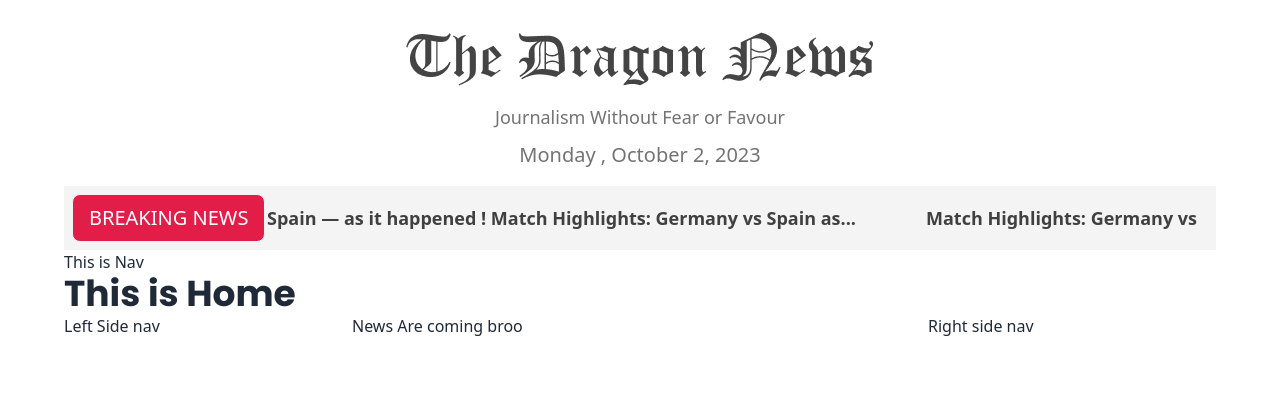
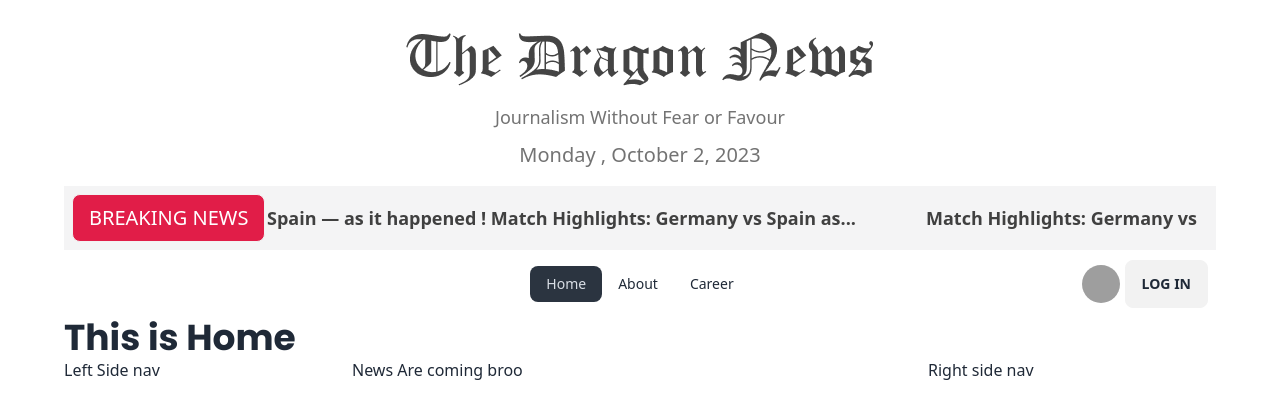
Before and after one commit to rafimd422/The-Dragon-News, a React (Vite) app: page / in a window 1280 px wide. Shown: the top 418 px of the page. Built offline with nearby package versions, Linux system fonts and the light colour scheme; grey boxes are pictures that could not be loaded.

Commit message:
Navbar added

```diff
--- a/src/Pages/ShereAble/Navbar.jsx
+++ b/src/Pages/ShereAble/Navbar.jsx
@@ -1,10 +1,50 @@
-import React from 'react'
+import { NavLink } from "react-router-dom"
+import userDefaultPic from '../../assets/user.png'
 
 const Navbar = () => {
+
+
+
+
+
+
+const NavLinks = <>
+<li><NavLink to={'/'}>Home</NavLink></li>
+<li><NavLink to={'/about'}>About</NavLink></li>
+<li><NavLink to={'/career'}>Career</NavLink></li>
+ </>
+
+
+
+
+
+
   return (
-    <div>
-      This is Nav
+<div className="navbar bg-base-100">
+  <div className="navbar-start">
+    <div className="dropdown">
+      <label tabIndex={0} className="btn btn-ghost md:hidden">
+        <svg xmlns="http://www.w3.org/2000/svg" className="h-5 w-5" fill="none" viewBox="0 0 24 24" stroke="currentColor"><path strokeLinecap="round" strokeLinejoin="round" strokeWidth="2" d="M4 6h16M4 12h8m-8 6h16" /></svg>
+      </label>
+      <ul tabIndex={0} className="menu menu-sm dropdown-content mt-3 z-[1] p-2 shadow bg-base-100 rounded-box w-52">
+{NavLinks}
+      </ul>
     </div>
+  </div>
+  <div className="navbar-center hidden md:flex">
+    <ul className="menu menu-horizontal px-1">
+{NavLinks}
+    </ul>
+  </div>
+  <div className="navbar-end">
+  <label tabIndex={0} className="btn btn-ghost btn-circle avatar">
+        <div className="w-10 rounded-full mx-1">
+          <img src={userDefaultPic} />
+        </div>
+      </label>
+    <a className="btn">Log In</a>
+  </div>
+</div>
   )
 }
 
```
